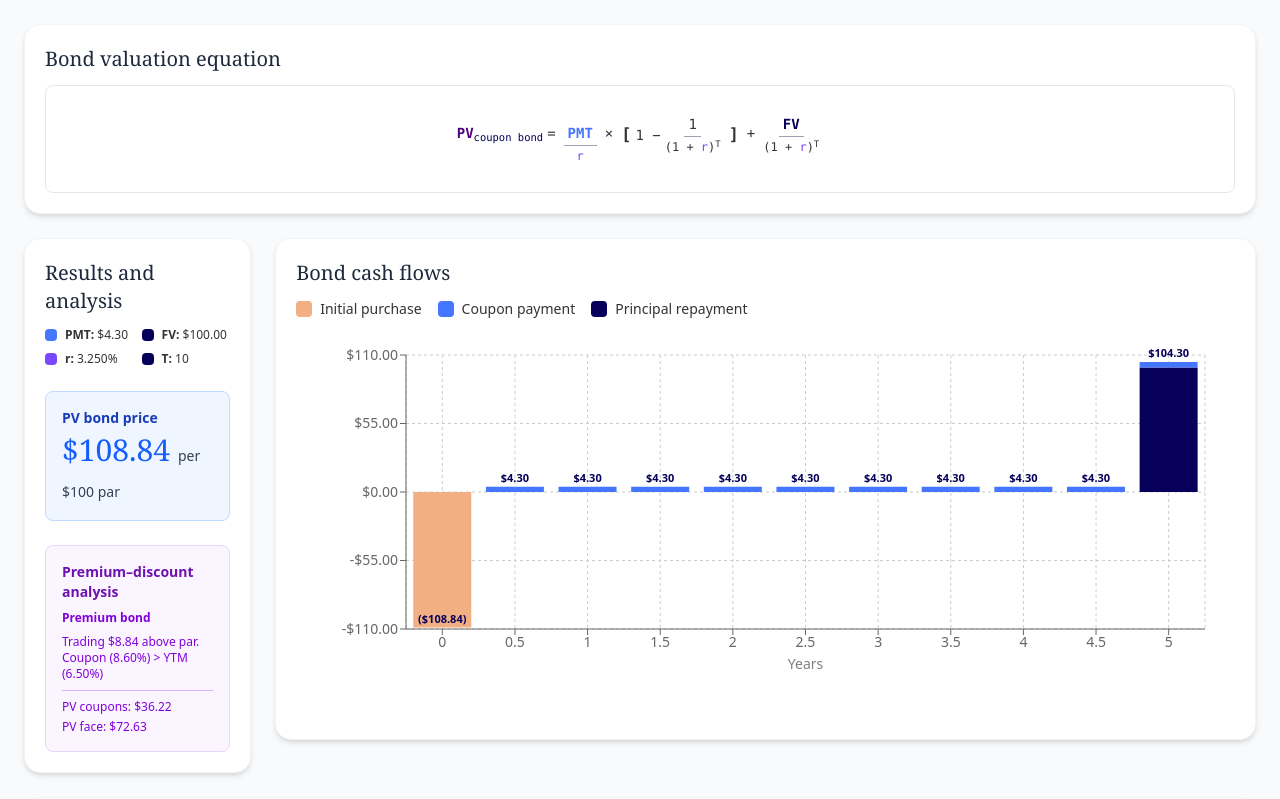
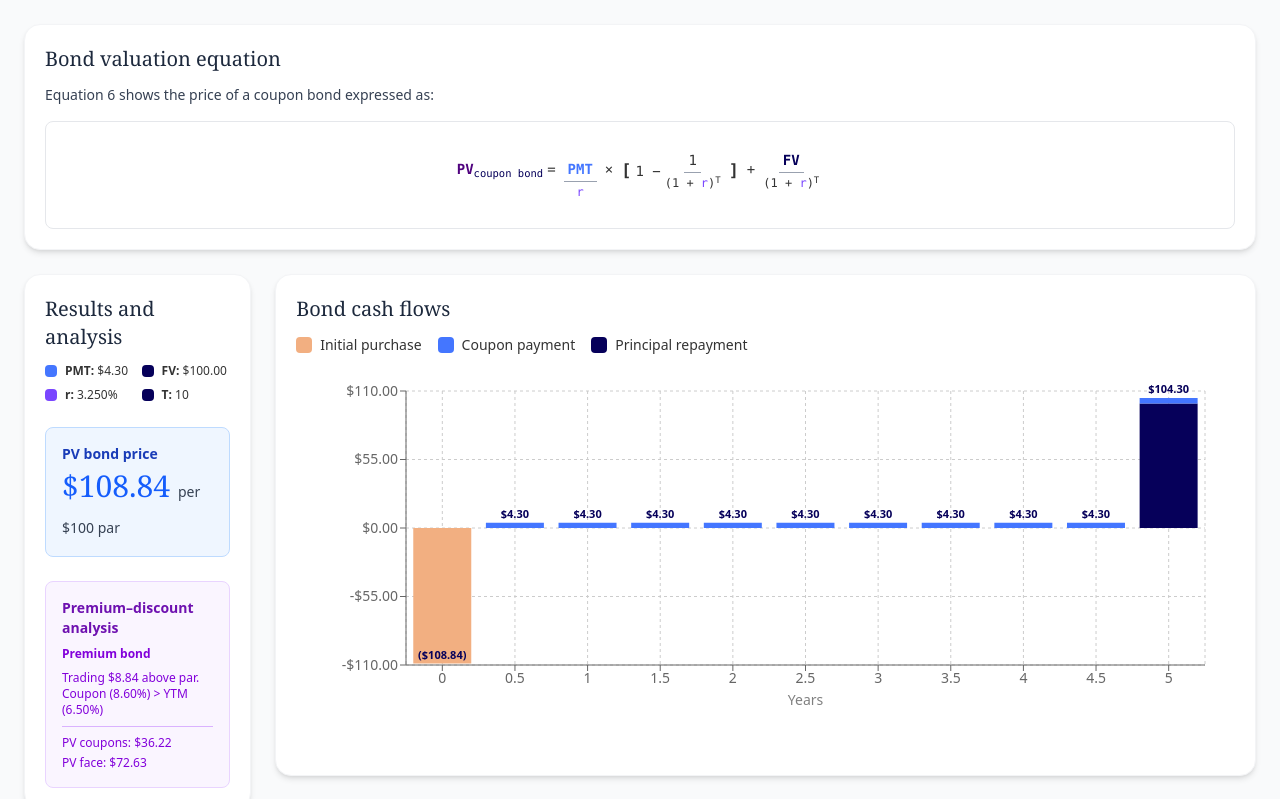
Before and after one commit to PaulReadCFA/lm2los1_bond, a React (Vite) app: page / in a window 1280 px wide. Shown: the top 799 px of the page. Built offline with nearby package versions, Linux system fonts and the light colour scheme.

Commit message:
textual addition

```diff
--- a/src/App.jsx
+++ b/src/App.jsx
@@ -354,6 +354,9 @@ export default function App() {
       <main className="max-w-7xl mx-auto space-y-6">
         {/* 1️⃣ Equation Card */}
         <Card title="Bond valuation equation">
+          <p className="mb-4 text-sm text-gray-700">
+        Equation 6 shows the price of a coupon bond expressed as:
+      </p>
           <EquationSection />
         </Card>
 
```
